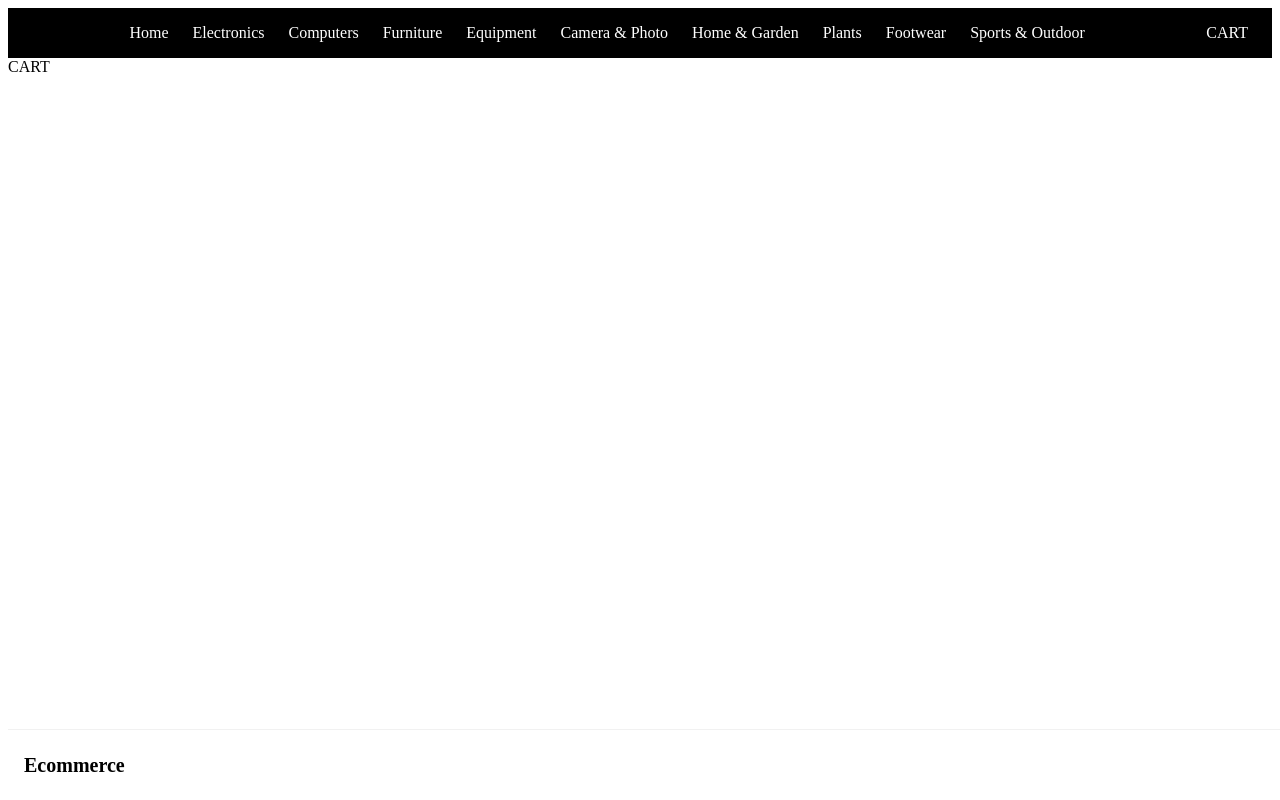
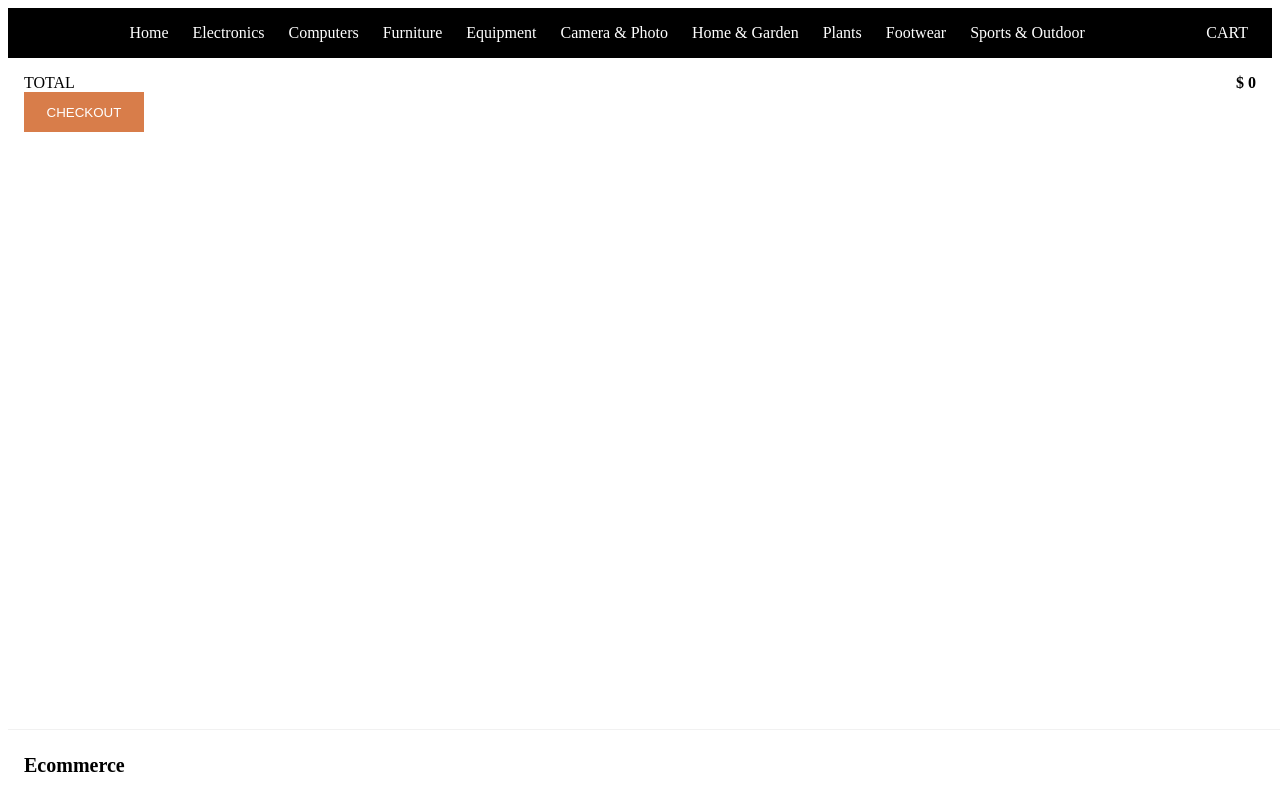
Before and after one commit to eduardodediosp96/sant, a React (Create React App) app: page /cart in a window 1280 px wide. Built offline with nearby package versions, Linux system fonts and the light colour scheme.

Commit message:
Create cart view

```diff
--- a/src/_mock_/categories.ts
+++ b/src/_mock_/categories.ts
@@ -1,4 +1,4 @@
-import { Category } from "../components/Categories/Category.types";
+import { Category } from "../common/types/Category.types";
 
 export const mockCategories = [
     {
--- /dev/null
+++ b/src/components/Cart/CartCard.tsx
@@ -0,0 +1,21 @@
+import styled from "styled-components";
+import { Variant } from "../../common/types/Product.types";
+
+const CartCardContainer = styled.div`
+    display: flex;
+    justify-content: space-between;
+`
+
+interface CartCardProps {
+    item: Variant;
+    quantity: number;
+}
+
+const CartCard = ({ item, quantity }: CartCardProps) => {
+    return <CartCardContainer>
+        <span>{item.name}</span>
+        <span>{quantity}</span>
+    </CartCardContainer>
+}
+
+export default CartCard;
--- a/src/pages/cart/cart.tsx
+++ b/src/pages/cart/cart.tsx
@@ -1,5 +1,27 @@
+import { useContext } from "react";
+import styled from "styled-components";
+import Button from "../../common/components/Button";
+import { CartContext } from "../../common/context/CartProvider";
+import CartCard from "../../components/Cart/CartCard";
+
+const CartContainer = styled.div`
+    padding: 16px;
+`
+const TotalContainer = styled.div`
+    display: flex;
+    justify-content: space-between;
+`
+
 const Cart = () => {
-    return <div>CART</div>
+    const { items, total } = useContext(CartContext);
+    return <CartContainer>
+        {items.map((item) => <CartCard item={item.item} quantity={item.quantity} />)}
+        <TotalContainer>
+            <span>TOTAL</span>
+            <b>{`$ ${total}`}</b>
+        </TotalContainer>
+        <Button label="CHECKOUT" />
+    </CartContainer>
 }
 
 export default Cart;
--- a/src/pages/main.tsx
+++ b/src/pages/main.tsx
@@ -1,7 +1,7 @@
 import styled from "styled-components";
 import HomeHeader from "../components/Home/HomeHeader";
 import { mockCategories } from "../_mock_/categories";
-import { Category } from "../components/Categories/Category.types";
+import { Category } from "../common/types/Category.types";
 import Card from "../common/components/Card";
 
 const CategoriesContainer = styled.div`
```
Also changed, not shown: src/common/types/Category.types.tsx (renamed from src/components/Categories/Category.types.tsx).
